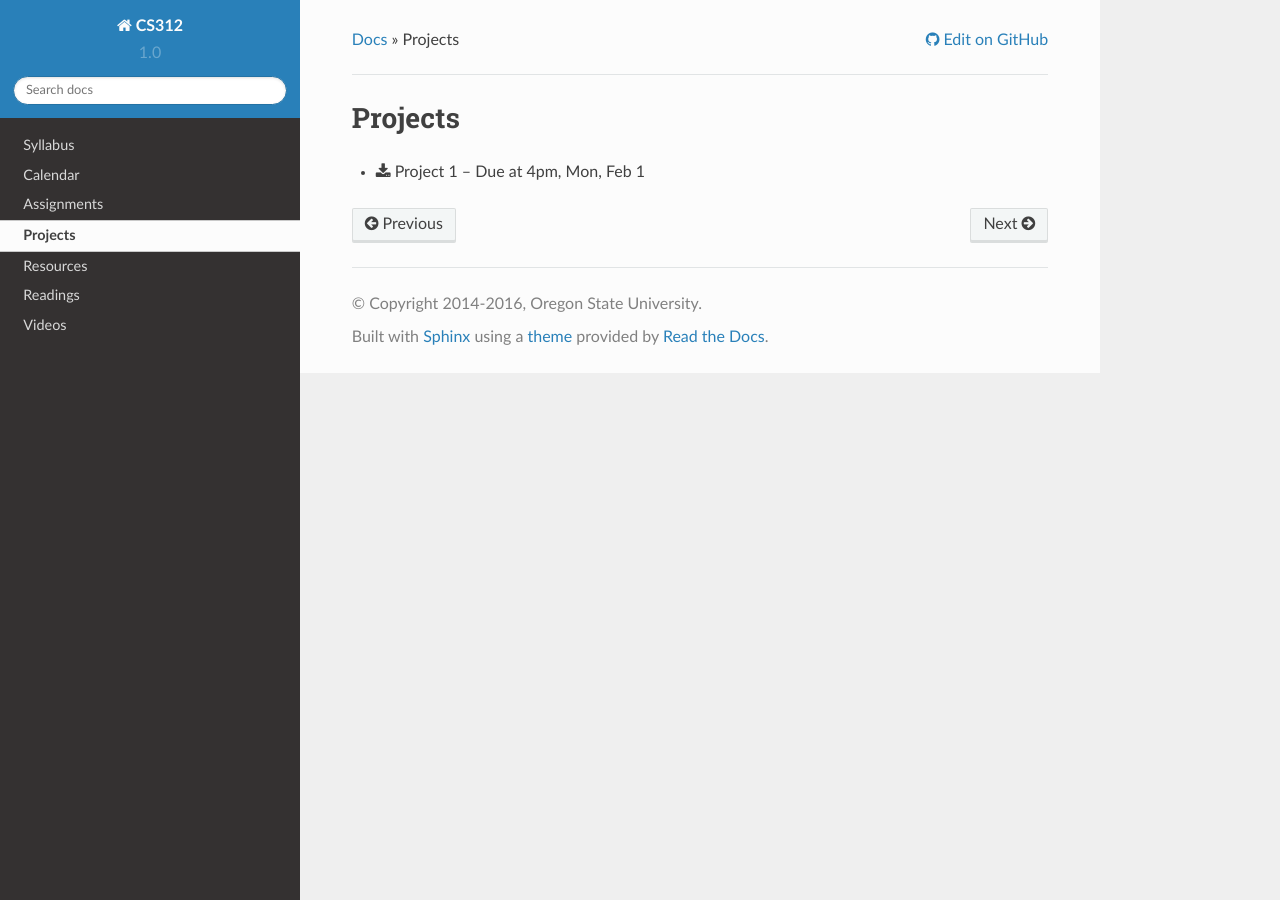
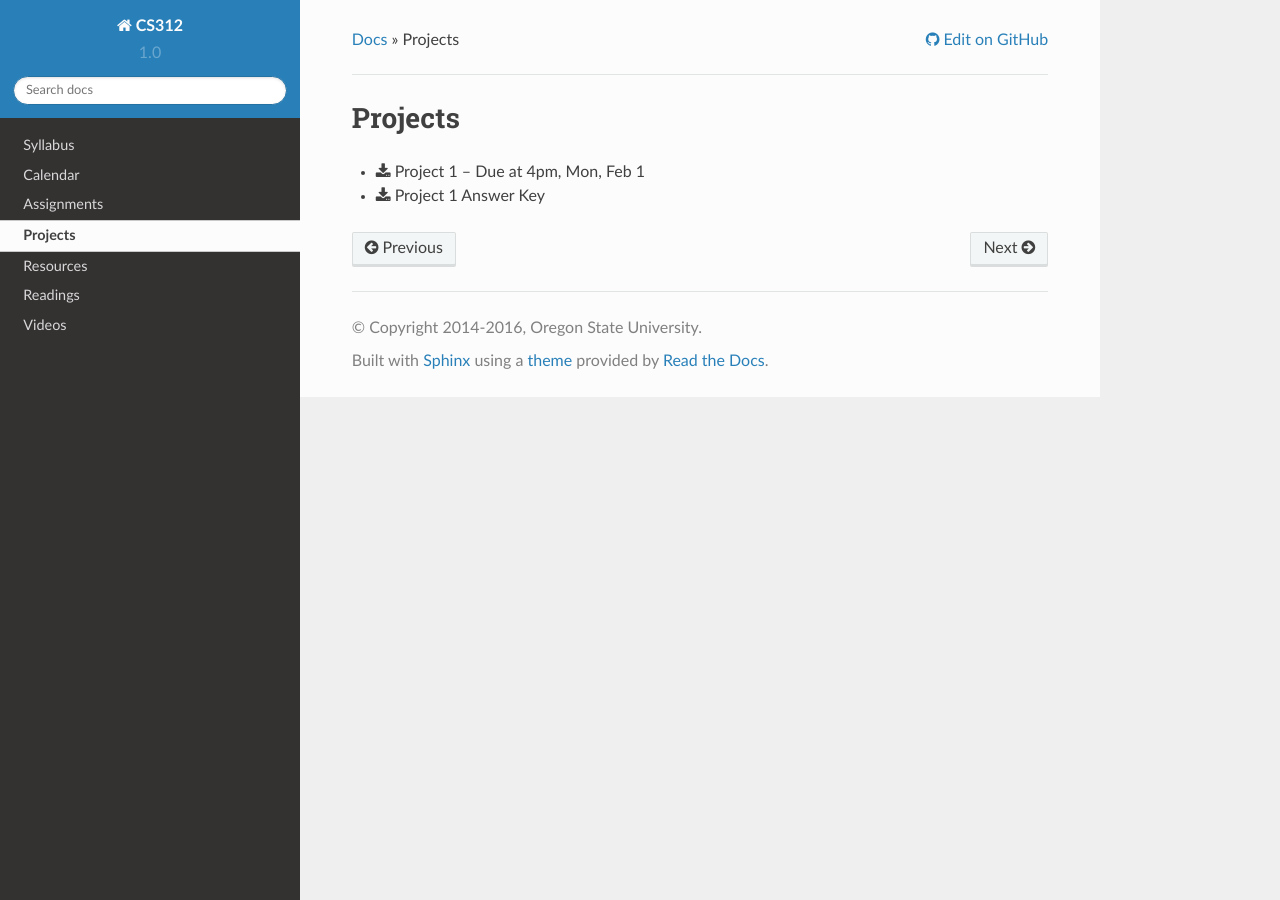
Before and after one commit to osuosl/cs312, a Sphinx documentation site: the page built from source/projects.rst, in a window 1280 px wide. Built offline with Sphinx 7.4.7 and the Read the Docs theme 2.0.0, drawn with Linux system fonts in a browser that asks for light colours.

Commit message:
Answer keys for HW2 and PROJ1

```diff
--- a/source/assignments.rst
+++ b/source/assignments.rst
@@ -3,6 +3,7 @@
 Assignments
 ===========
 * :download:`Homework 1 <_static/hw/homework1.pdf>` -- Due at 4pm, Mon Jan 18
-* :download:`Homework 1 Answer Key<_static/hw/homework1-key.pdf>`
+* :download:`Homework 1 Answer Key <_static/hw/homework1-key.pdf>`
 * :download:`Homework 2 <_static/hw/homework2.pdf>` -- Due at 4pm, Fri Feb 5
+* :download:`Homework 2 Answer Key <_static/hw/homework2-key.pdf>`
 * :download:`Homework 3 <_static/hw/homework3.pdf>` -- Due at 4pm, Fri Feb 12th
--- a/source/projects.rst
+++ b/source/projects.rst
@@ -4,3 +4,4 @@ Projects
 ========
 
 * :download:`Project 1 <_static/hw/project1.pdf>` -- Due at 4pm, Mon, Feb 1
+* :download:`Project 1 Answer Key <_static/hw/project1-key.pdf>`
```
Also changed, not shown: 2 other files.
